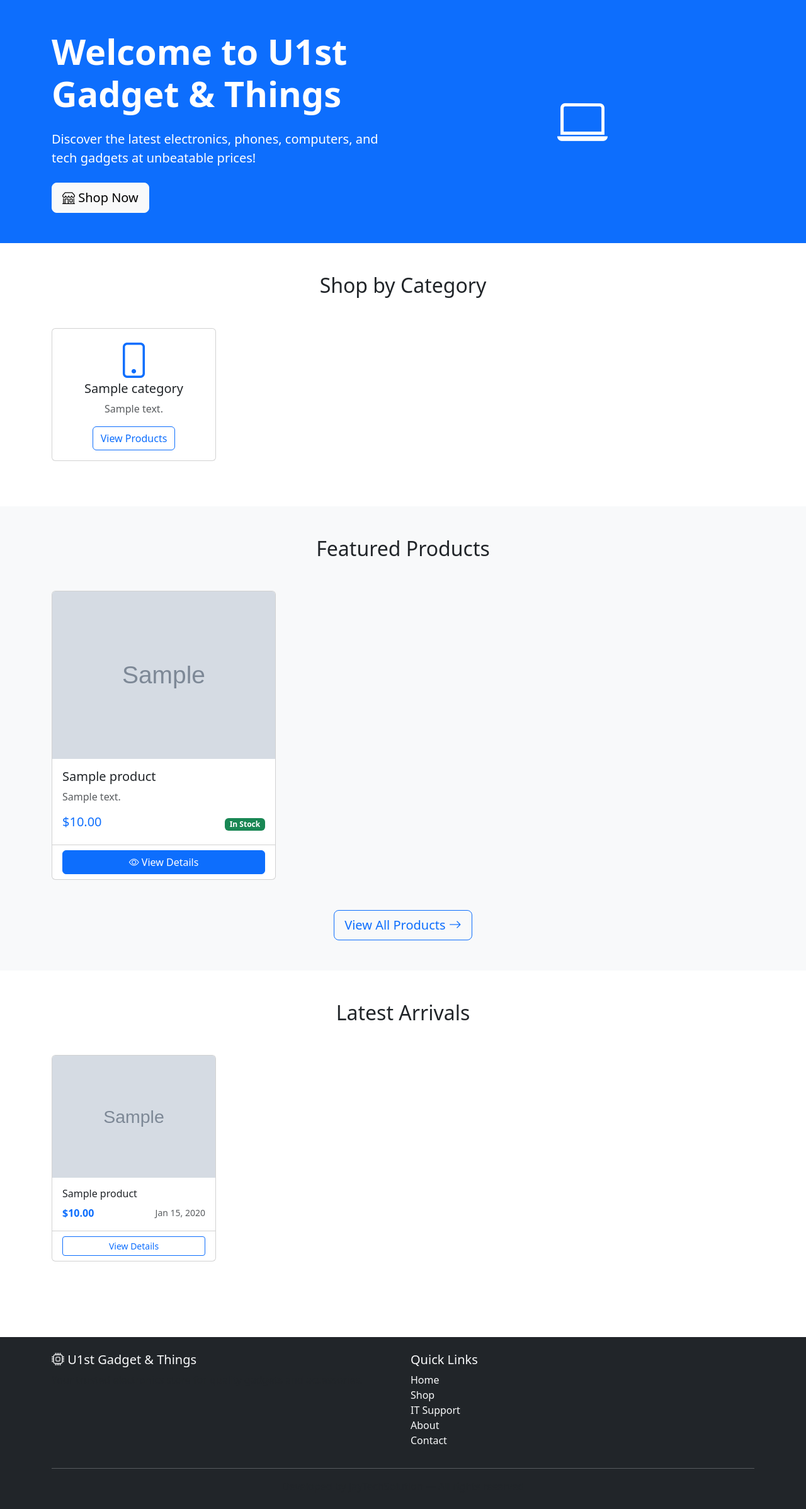
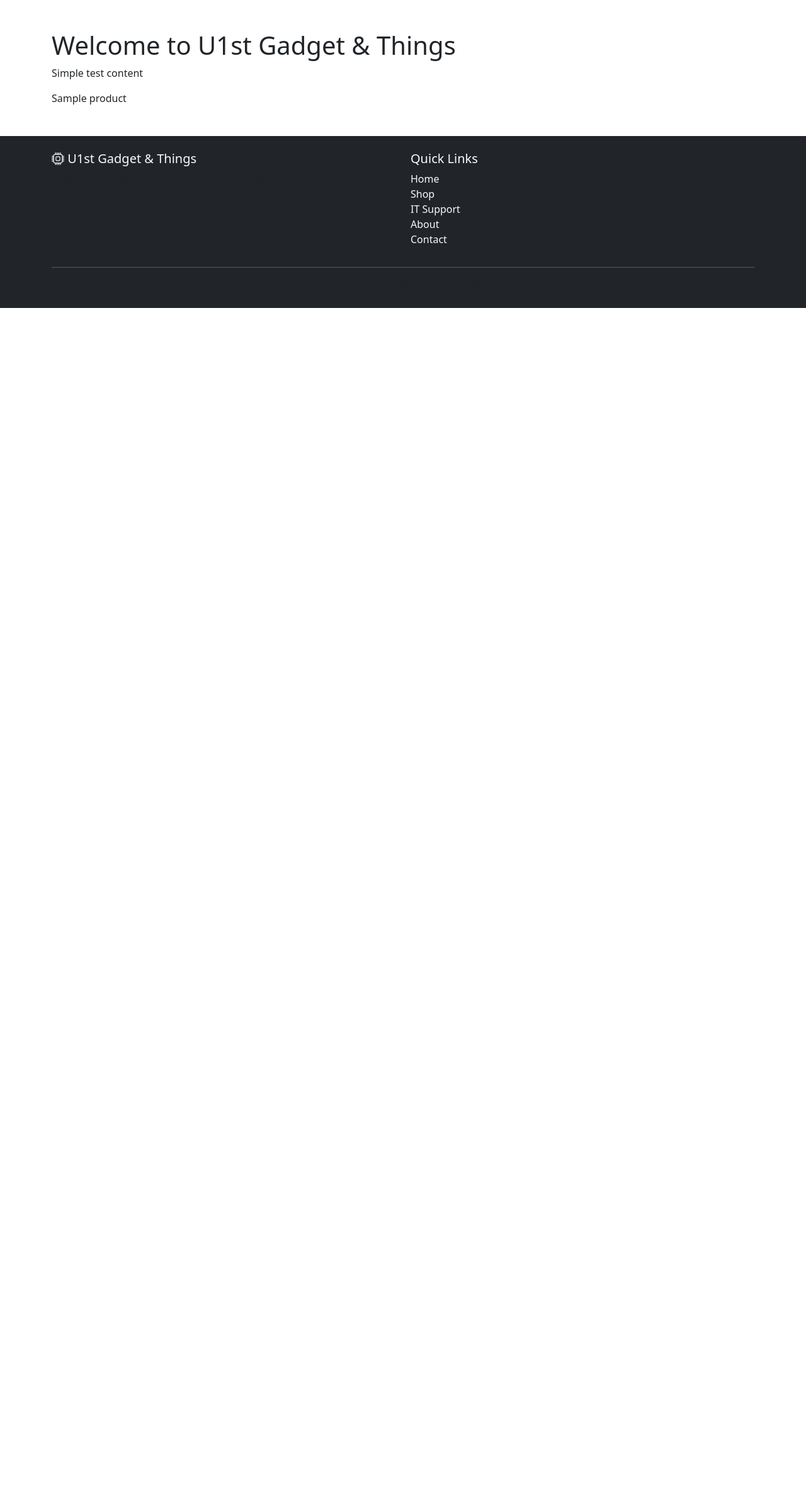
Before and after one commit to joshy-kay/U1stGadget_Shop_Django, a Django app: page / in a window 1280 px wide. Shown: the part 56-2452 px from the top of the page at 63% size. After the commit the page ends 545 px from the top, so only its background shows below. Run offline with Django 4.2, Linux system fonts and the light colour scheme; tables that the repository leaves empty hold one stand-in row (values such as "Sample post"); grey boxes marked "Sample" are stand-in pictures.

Commit message:
Simplify home template to debug template issues

```diff
--- a/templates/store/home.html
+++ b/templates/store/home.html
@@ -3,132 +3,13 @@
 {% block title %}Home - U1st Gadget & Things{% endblock %}
 
 {% block content %}
-<!-- Hero Section -->
-<section class="hero-section bg-primary text-white py-5">
-    <div class="container">
-        <div class="row align-items-center">
-            <div class="col-lg-6">
-                <h1 class="display-4 fw-bold mb-4">Welcome to U1st Gadget & Things</h1>
-                <p class="lead mb-4">Discover the latest electronics, phones, computers, and tech gadgets at unbeatable prices!</p>
-                <a href="{% url 'store:shop' %}" class="btn btn-light btn-lg">
-                    <i class="bi bi-shop"></i> Shop Now
-                </a>
-            </div>
-            <div class="col-lg-6">
-                <div class="text-center">
-                    <i class="bi bi-laptop display-1"></i>
-                </div>
-            </div>
-        </div>
-    </div>
-</section>
-
-<!-- Categories Section -->
-<section class="py-5">
-    <div class="container">
-        <h2 class="text-center mb-5">Shop by Category</h2>
-        <div class="row">
-            {% for category in categories %}
-                <div class="col-md-3 col-sm-6 mb-4">
-                    <div class="card h-100 category-card">
-                        <div class="card-body text-center">
-                            <i class="bi bi-phone display-4 text-primary mb-3"></i>
-                            <h5 class="card-title">{{ category.name }}</h5>
-                            <p class="card-text text-muted">{{ category.description|truncatewords:10 }}</p>
-                            <a href="{% url 'store:category' category.slug %}" class="btn btn-outline-primary">
-                                View Products
-                            </a>
-                        </div>
-                    </div>
-                </div>
-            {% empty %}
-                <div class="col-12 text-center">
-                    <p class="text-muted">No categories available yet.</p>
-                </div>
-            {% endfor %}
-        </div>
-    </div>
-</section>
-
-<!-- Featured Products Section -->
-<section class="py-5 bg-light">
-    <div class="container">
-        <h2 class="text-center mb-5">Featured Products</h2>
-        <div class="row">
-            {% for product in featured_products %}
-                <div class="col-lg-4 col-md-6 mb-4">
-                    <div class="card h-100 product-card">
-                        {% if product.image %}
-                            <img src="{{ product.image.url }}" class="card-img-top product-image" alt="{{ product.name }}">
-                        {% else %}
-                            <div class="card-img-top bg-light d-flex align-items-center justify-content-center product-image-placeholder">
-                                <i class="bi bi-image display-1 text-muted"></i>
-                            </div>
-                        {% endif %}
-                        <div class="card-body">
-                            <h5 class="card-title">{{ product.name }}</h5>
-                            <p class="card-text text-muted">{{ product.description|truncatewords:15 }}</p>
-                            <div class="d-flex justify-content-between align-items-center">
-                                <span class="h5 text-primary">${{ product.price }}</span>
-                                <span class="badge bg-success">{{ product.get_stock_status_display }}</span>
-                            </div>
-                        </div>
-                        <div class="card-footer bg-transparent">
-                            <a href="{% url 'store:product_detail' product.slug %}" class="btn btn-primary w-100">
-                                <i class="bi bi-eye"></i> View Details
-                            </a>
-                        </div>
-                    </div>
-                </div>
-            {% empty %}
-                <div class="col-12 text-center">
-                    <p class="text-muted">No featured products available yet.</p>
-                </div>
-            {% endfor %}
-        </div>
-        <div class="text-center mt-4">
-            <a href="{% url 'store:shop' %}" class="btn btn-outline-primary btn-lg">
-                View All Products <i class="bi bi-arrow-right"></i>
-            </a>
-        </div>
-    </div>
-</section>
-
-<!-- Latest Products Section -->
-<section class="py-5">
-    <div class="container">
-        <h2 class="text-center mb-5">Latest Arrivals</h2>
-        <div class="row">
-            {% for product in latest_products %}
-                <div class="col-lg-3 col-md-6 mb-4">
-                    <div class="card h-100 product-card">
-                        {% if product.image %}
-                            <img src="{{ product.image.url }}" class="card-img-top product-image" alt="{{ product.name }}">
-                        {% else %}
-                            <div class="card-img-top bg-light d-flex align-items-center justify-content-center product-image-placeholder">
-                                <i class="bi bi-image display-1 text-muted"></i>
-                            </div>
-                        {% endif %}
-                        <div class="card-body">
-                            <h6 class="card-title">{{ product.name }}</h6>
-                            <div class="d-flex justify-content-between align-items-center">
-                                <span class="text-primary fw-bold">${{ product.price }}</span>
-                                <small class="text-muted">{{ product.date_added|date:"M d, Y" }}</small>
-                            </div>
-                        </div>
-                        <div class="card-footer bg-transparent">
-                            <a href="{% url 'store:product_detail' product.slug %}" class="btn btn-sm btn-outline-primary w-100">
-                                View Details
-                            </a>
-                        </div>
-                    </div>
-                </div>
-            {% empty %}
-                <div class="col-12 text-center">
-                    <p class="text-muted">No products available yet.</p>
-                </div>
-            {% endfor %}
-        </div>
-    </div>
-</section>
+<div class="container mt-5">
+    <h1>Welcome to U1st Gadget & Things</h1>
+    <p>Simple test content</p>
+    {% for product in featured_products %}
+        <p>{{ product.name }}</p>
+    {% empty %}
+        <p>No featured products</p>
+    {% endfor %}
+</div>
 {% endblock %}
```
